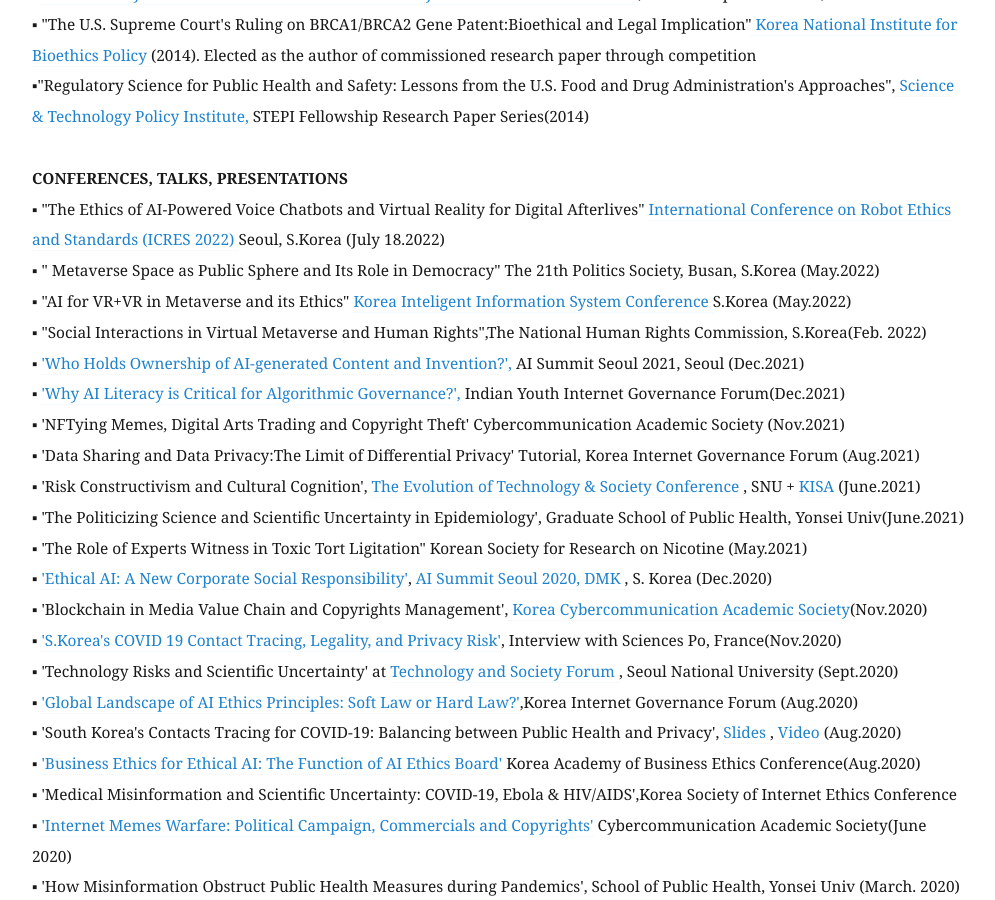
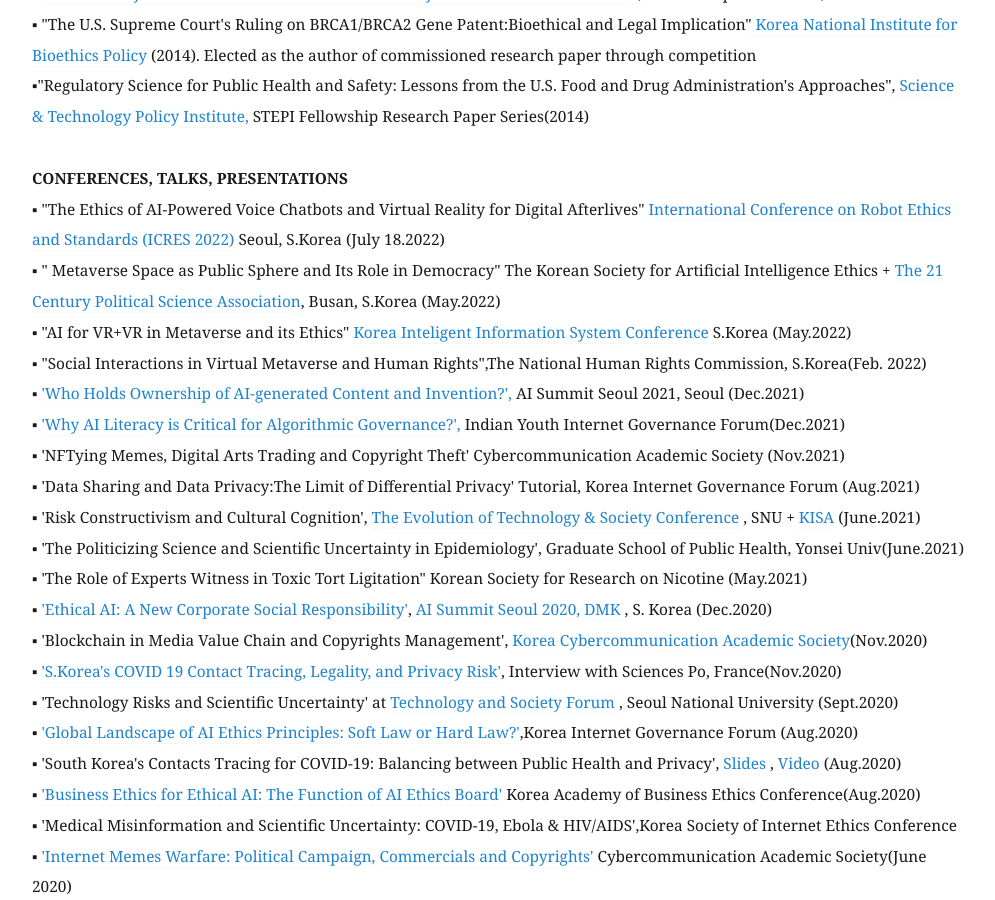
Before and after one commit to eunchangchoi/eunchangchoi.github.io, a Jekyll site: the page built from index.md, in a window 1280 px wide and 900 px high, scrolled down 3314 px. Shown: the whole window, without its empty margins (68-1063 px from the left). Built offline with Jekyll 4.4.1, drawn with Linux system fonts in a browser that asks for light colours.

Commit message:
Update index.md

```diff
--- a/index.md
+++ b/index.md
@@ -72,7 +72,7 @@
      <br>
  <strong> CONFERENCES, TALKS, PRESENTATIONS </strong> <br>
 ▪ "The Ethics of AI-Powered Voice Chatbots and Virtual Reality for Digital Afterlives" <a href="https://www.clawar.org/icres2022/?fbclid=IwAR2g5W3CtTNLC9MOT9du0qogMQyR0FimGJciXYzIZqo4KXNuQ2RaXZNJEsg/"> International Conference on Robot Ethics and Standards (ICRES 2022) </a> Seoul, S.Korea (July 18.2022)<br>
-▪ " Metaverse Space as Public Sphere and Its Role in Democracy" The 21th Politics Society, Busan, S.Korea (May.2022)<br>
+▪ " Metaverse Space as Public Sphere and Its Role in Democracy" The Korean Society for Artificial Intelligence Ethics + <a href="http://www.politics21.or.kr/"> The 21 Century Political Science Association</a>, Busan, S.Korea (May.2022)<br>
 ▪ "AI for VR+VR in Metaverse and its Ethics" <a href="http://www.kiiss.or.kr/journal/sub02.html/"> Korea Inteligent Information System Conference </a> S.Korea (May.2022)<br>
 ▪ "Social Interactions in Virtual Metaverse and Human Rights",The National Human Rights Commission, S.Korea(Feb. 2022)<br>
 ▪ <a href="https://aisummit.co.kr/agenda_2021-2/">'Who Holds Ownership of AI-generated Content and Invention?',</a> AI Summit Seoul 2021, Seoul (Dec.2021)<br>
```
